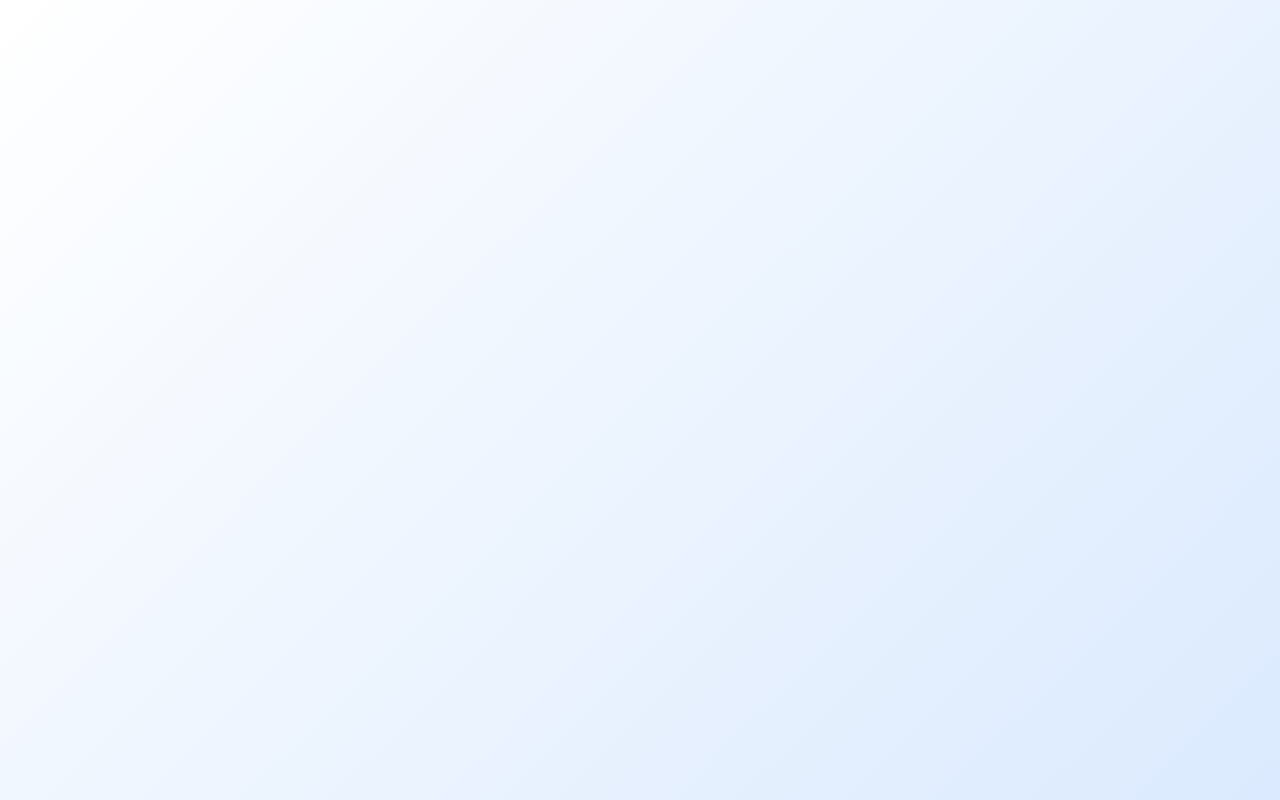
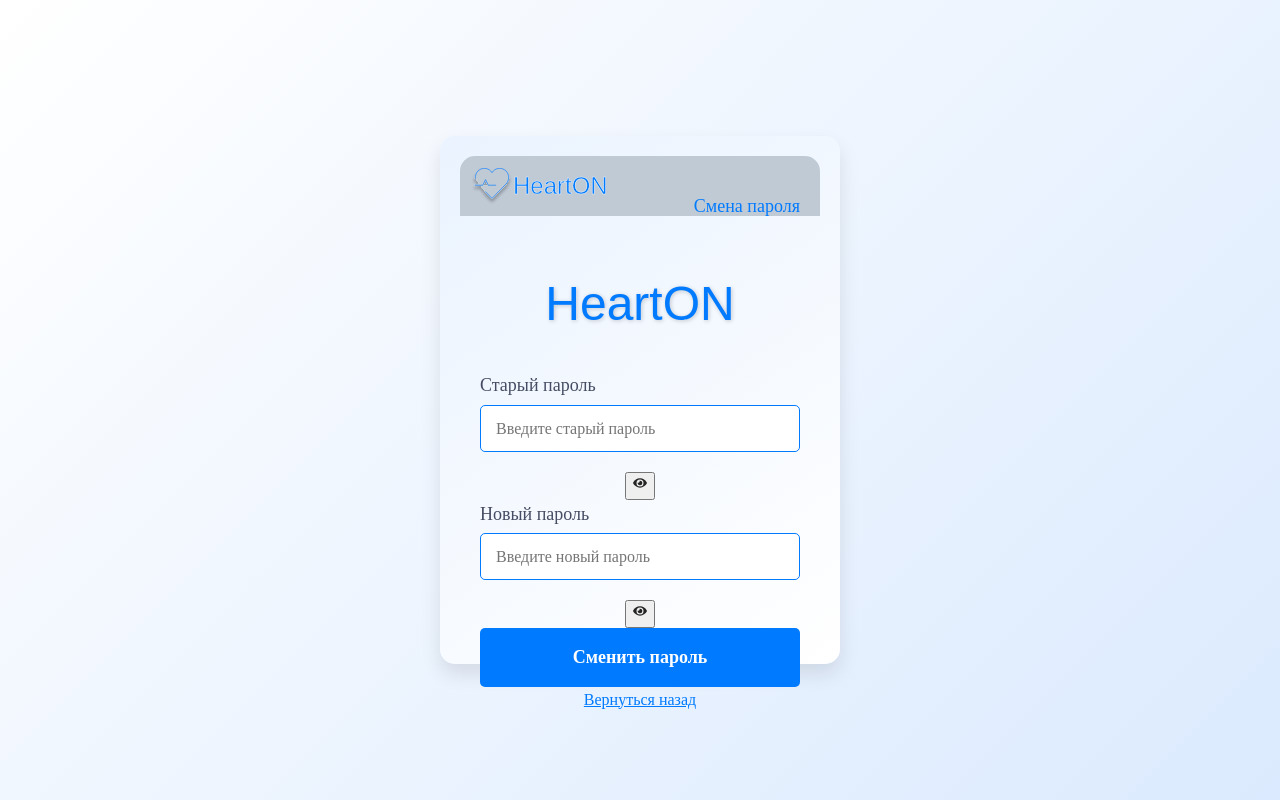
Before and after one commit to KMandarinka/ecg-front, a React (Create React App) app: page /change-password in a window 1280 px wide. Before the commit this address had no page. Built offline with nearby package versions, Linux system fonts and the light colour scheme; a web font is replaced by a local one.

Commit message:
add integrate of 2 apis in change password and add patient pages

```diff
--- a/src/App.js
+++ b/src/App.js
@@ -8,6 +8,9 @@ import SelectPatientPage from "./pages/SelectPatientPage/SelectPatientPage.jsx";
 import AddPatientPage from "./pages/AddPatientPage/AddPatientPage";
 import PatientPage from './pages/PatientPage/PatientPage';
 import ECGVECGPage from './pages/ECGVECGPage/ECGVECGPage.jsx';
+import ChangePasswordPage from "./pages/ChangePasswordPage/ChangePasswordPage.jsx";
+
+
 
 const App = () => (
   <Router>
@@ -19,6 +22,7 @@ const App = () => (
       <Route path="/add-patient" element={<AddPatientPage />} />
       <Route path="/patient" element={<PatientPage />} />
       <Route path="/ecgvecg" element={<ECGVECGPage />} />
+      <Route path="/change-password" element={<ChangePasswordPage />} />
     </Routes>
   </Router>
 );
--- /dev/null
+++ b/src/pages/ChangePasswordPage/ChangePasswordPage.jsx
@@ -0,0 +1,114 @@
+import React, { useState } from "react";
+import styles from "../LoginPage/LoginPage.module.css";
+import { ReactComponent as LogoIcon } from "../../assets/Vector.svg";
+import { FaEye, FaEyeSlash } from "react-icons/fa";
+import { useNavigate } from "react-router-dom";
+
+const ChangePasswordPage = () => {
+  const [oldPassword, setOldPassword] = useState("");
+  const [newPassword, setNewPassword] = useState("");
+  const [showOldPassword, setShowOldPassword] = useState(false);
+  const [showNewPassword, setShowNewPassword] = useState(false);
+  const navigate = useNavigate();
+
+  const handleChangePassword = async (event) => {
+    event.preventDefault();
+
+    try {
+      var token = localStorage.getItem("token");
+
+      const response = await fetch("http://localhost:4000/api/v1/auth/update/password", {
+        method: "PUT",
+        credentials: "include", // отправляем куки на сервер
+        headers: {
+          "Authorization": `${token}`,
+          "Content-Type": "application/json",
+        },
+        body: JSON.stringify({
+          new_password: newPassword,
+          old_password: oldPassword
+        }),
+      });
+
+      if (!response.ok) {
+        const errorText = await response.text();
+        throw new Error(`Ошибка смены пароля: ${errorText}`);
+      }
+
+      alert("Пароль успешно изменён!");
+    } catch (error) {
+      console.error("Ошибка смены пароля:", error.message);
+      alert("Ошибка смены пароля. Проверьте данные!");
+    }
+  };
+
+  return (
+    <div className={styles["login-page"]}>
+      <div className={styles["login-container"]}>
+        <div className={styles["header"]}>
+          <div className={styles["header-logo"]}>
+            <LogoIcon className={styles["logo-icon"]} />
+            <span className={styles["logo-text"]}>HeartON</span>
+          </div>
+          <div className={styles["auth-link"]}>Смена пароля</div>
+        </div>
+
+        <div className={styles["content"]}>
+          <h1 className={styles["title"]}>HeartON</h1>
+
+          <form className={styles["login-form"]} onSubmit={handleChangePassword}>
+            <label className={styles["form-label"]}>Старый пароль</label>
+            <div className={styles["password-container"]}>
+              <input
+                type={showOldPassword ? "text" : "password"}
+                className={styles["form-input"]}
+                placeholder="Введите старый пароль"
+                value={oldPassword}
+                onChange={(e) => setOldPassword(e.target.value)}
+              />
+              <button
+                type="button"
+                className={styles["toggle-password"]}
+                onClick={() => setShowOldPassword(!showOldPassword)}
+              >
+                {showOldPassword ? <FaEyeSlash /> : <FaEye />}
+              </button>
+            </div>
+
+            <label className={styles["form-label"]}>Новый пароль</label>
+            <div className={styles["password-container"]}>
+              <input
+                type={showNewPassword ? "text" : "password"}
+                className={styles["form-input"]}
+                placeholder="Введите новый пароль"
+                value={newPassword}
+                onChange={(e) => setNewPassword(e.target.value)}
+              />
+              <button
+                type="button"
+                className={styles["toggle-password"]}
+                onClick={() => setShowNewPassword(!showNewPassword)}
+              >
+                {showNewPassword ? <FaEyeSlash /> : <FaEye />}
+              </button>
+            </div>
+
+            <button type="submit" className={styles["login-button"]}>
+              Сменить пароль
+            </button>
+
+            <button
+              type="button"
+              className={styles["forgot-password"]}
+              onClick={() => navigate("/")}
+            >
+              Вернуться назад
+            </button>
+          </form>
+        </div>
+      </div>
+    </div>
+  );
+};
+
+export default ChangePasswordPage;
--- a/src/pages/LoginPage/LoginPage.jsx
+++ b/src/pages/LoginPage/LoginPage.jsx
@@ -32,7 +32,7 @@ const LoginPage = () => {
       console.log("Успешный вход:", data);
 
       localStorage.setItem("token", data.access_token); // Сохраняем токен в localStorage
-
+      console.log(localStorage.getItem("token"));
       navigate("/main"); // Переход на страницу main
     } catch (error) {
       console.error("Ошибка входа:", error.message);
@@ -95,10 +95,11 @@ const LoginPage = () => {
 
           <button
             className={styles["forgot-password"]}
-            onClick={() => console.log("Восстановить пароль")}
+            onClick={() => navigate("/change-password")}
           >
             Восстановить пароль
           </button>
+
 
           <p className={styles["account-text"]}>
             Нет аккаунта? <a href="/register" className={styles["login-link"]}>Создать</a>
```
Also changed, not shown: src/pages/AddPatientPage/AddPatientPage.jsx (+132 -15 lines).
